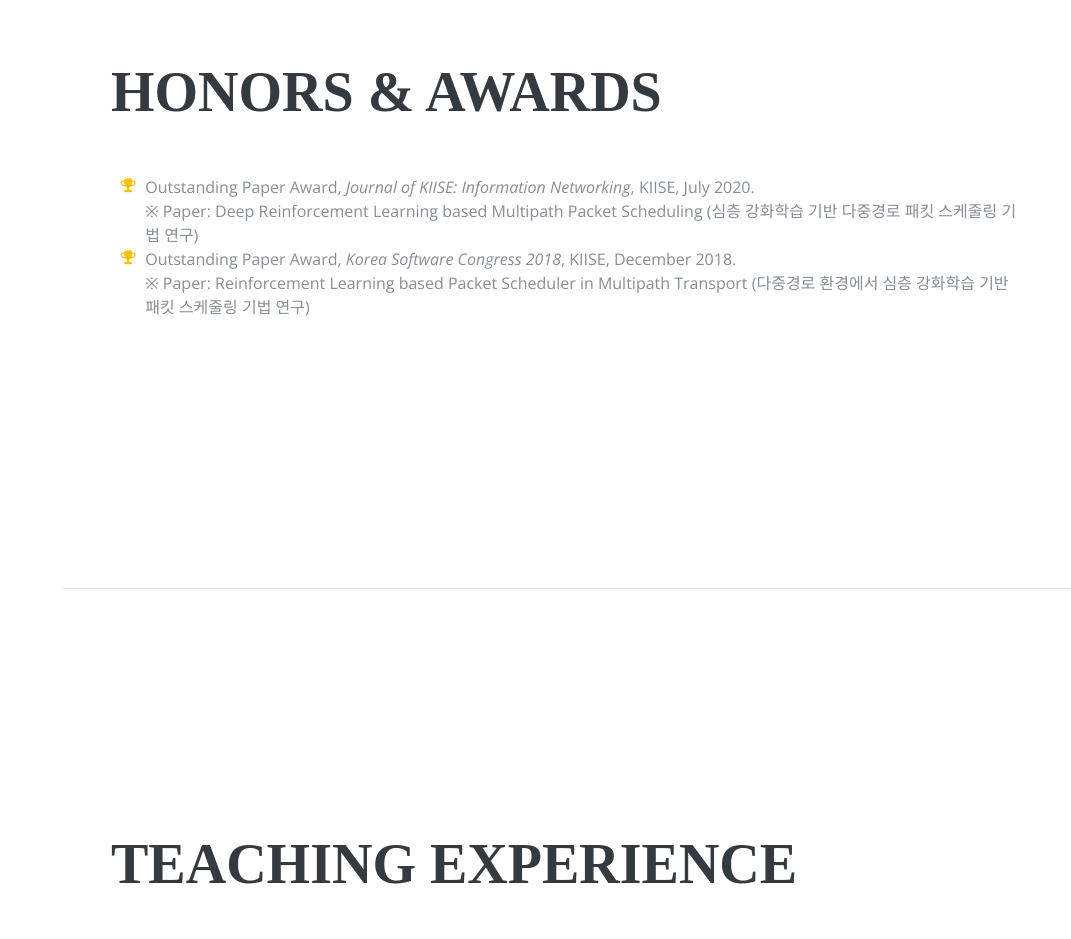
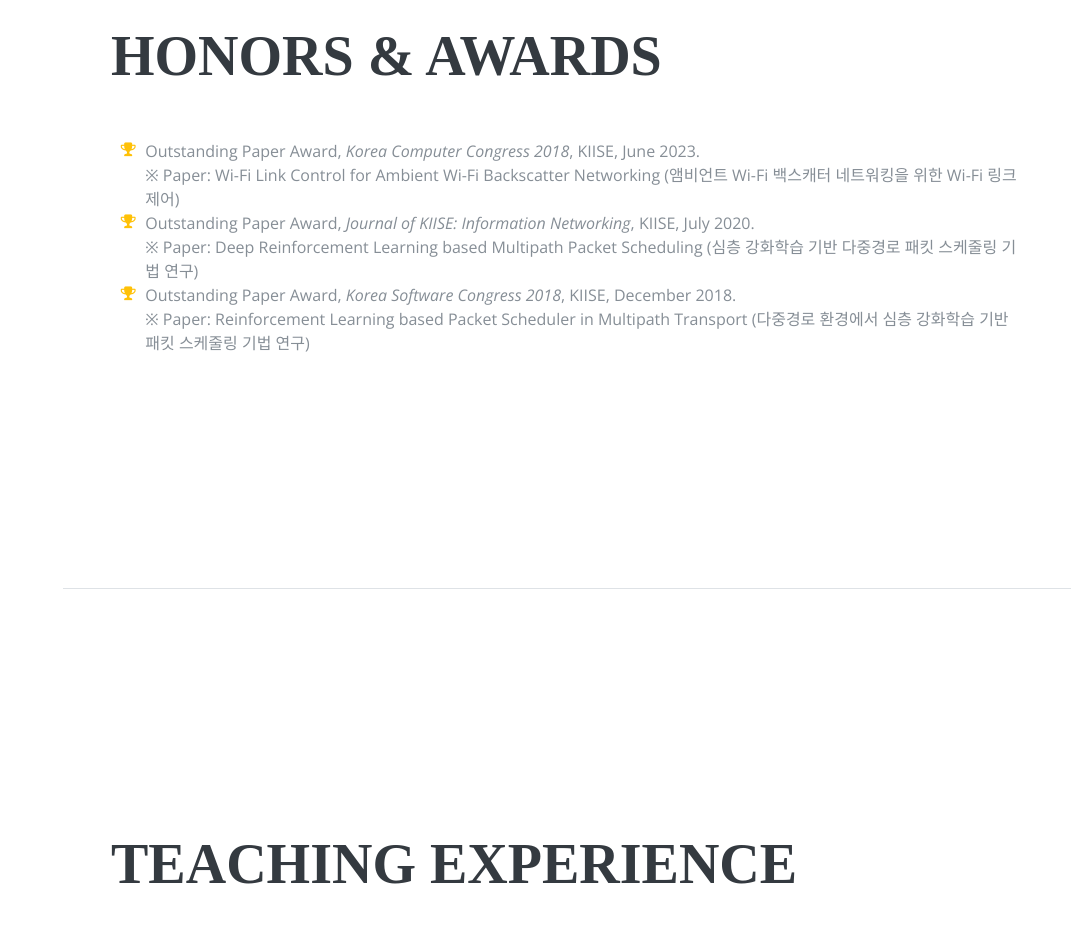
Before and after one commit to wwjang/wwjang.github.io, a website: page index.html in a window 1280 px wide. Shown: the part 3900-4839 px from the top of the page, without its empty margins (209-1280 px from the left). Drawn offline with nearby package versions, Linux system fonts and the light colour scheme; files whose address does not match are found by name; a web font is replaced by a local one.

Commit message:
Update index.html

```diff
--- a/index.html
+++ b/index.html
@@ -391,6 +391,13 @@
             <li>
               <i class="fa-li fa fa-trophy text-warning"></i>
               Outstanding Paper Award,
+							<i>Korea Computer Congress 2018</i>,
+							KIISE, June 2023.<br />
+							※ Paper: Wi-Fi Link Control for Ambient Wi-Fi Backscatter Networking (앰비언트 Wi-Fi 백스캐터 네트워킹을 위한 Wi-Fi 링크 제어)
+            </li>
+            <li>
+              <i class="fa-li fa fa-trophy text-warning"></i>
+              Outstanding Paper Award,
 							<i>Journal of KIISE: Information Networking</i>,
 							KIISE, July 2020.<br />
 							※ Paper: Deep Reinforcement Learning based Multipath Packet Scheduling (심층 강화학습 기반 다중경로 패킷 스케줄링 기법 연구)
```
